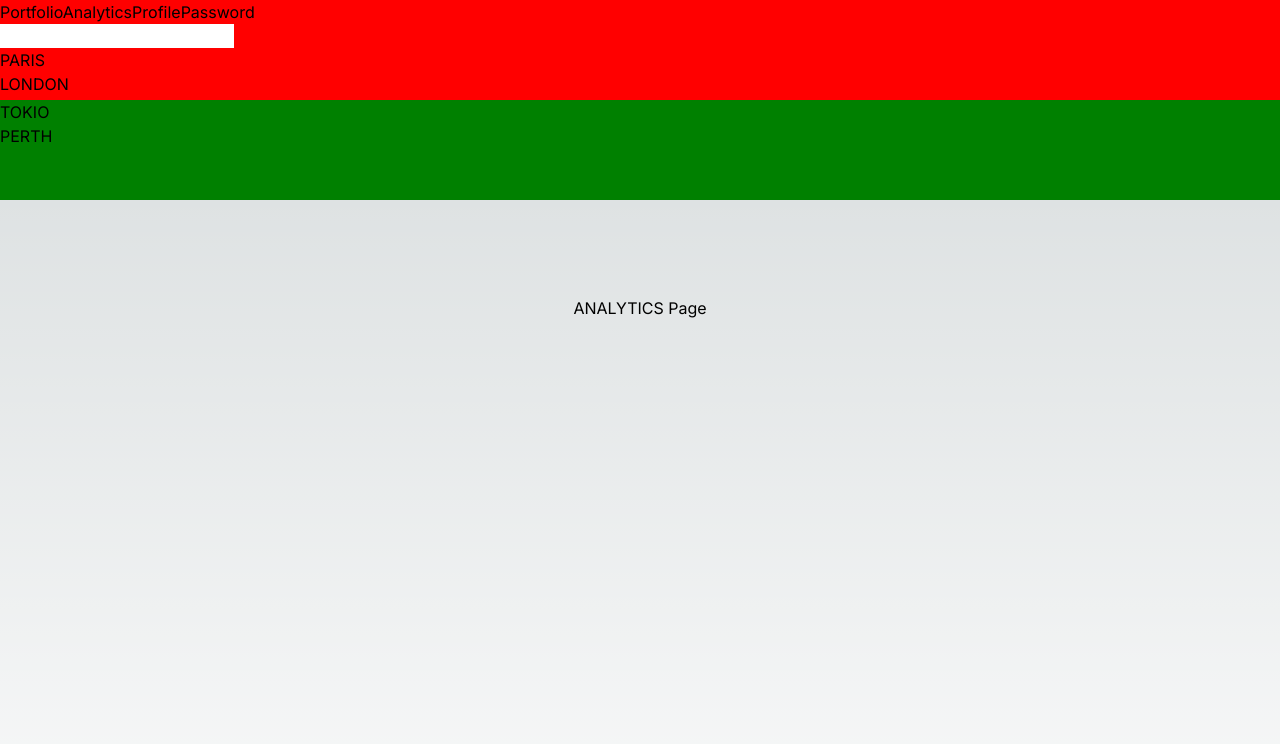
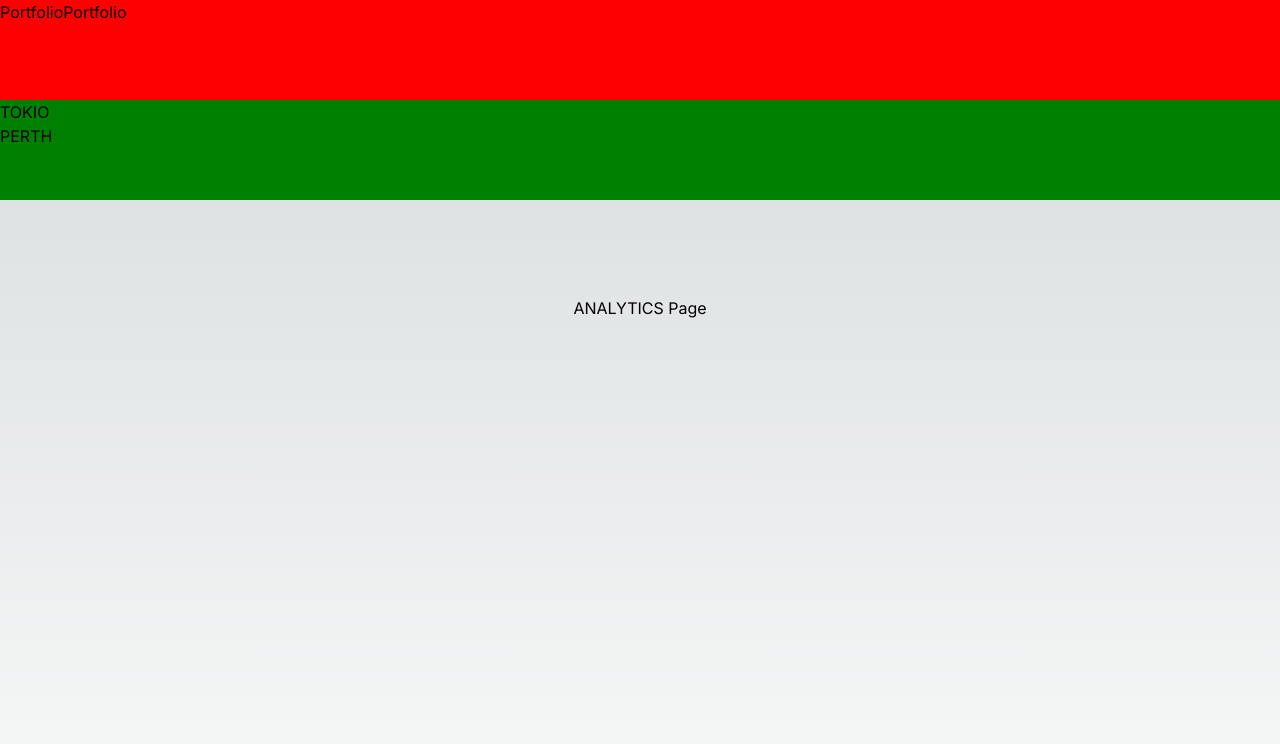
Before and after one commit to yoloOnTheBattlefield/crypto-app-test, a Next.js app: page /dashboard/analytics in a window 1280 px wide. Shown: the top 744 px of the page. Built offline with nearby package versions, Linux system fonts and the light colour scheme.

Commit message:
added basic links to the navbar

```diff
--- a/src/app/layout.tsx
+++ b/src/app/layout.tsx
@@ -1,7 +1,6 @@
 import type { Metadata } from "next";
 import Link from "next/link";
 import { Inter } from "next/font/google";
-import Navbar from "./components/Navbar";
 import "./globals.css";
 
 const inter = Inter({ subsets: ["latin"] });
@@ -21,13 +20,9 @@
       <body className={inter.className}>
         <div style={{ height: "100px", background: "red" }}>
           <div>
+            <Link href="/">Portfolio</Link>
             <Link href="/portfolio">Portfolio</Link>
-            <Link href="/dashboard/analytics">Analytics</Link>
-            <Link href="/dashboard/settings/profile">Profile</Link>
-            <Link href="/dashboard/settings/password">Password</Link>
           </div>
-
-          <Navbar />
         </div>
         {children}
       </body>
```
